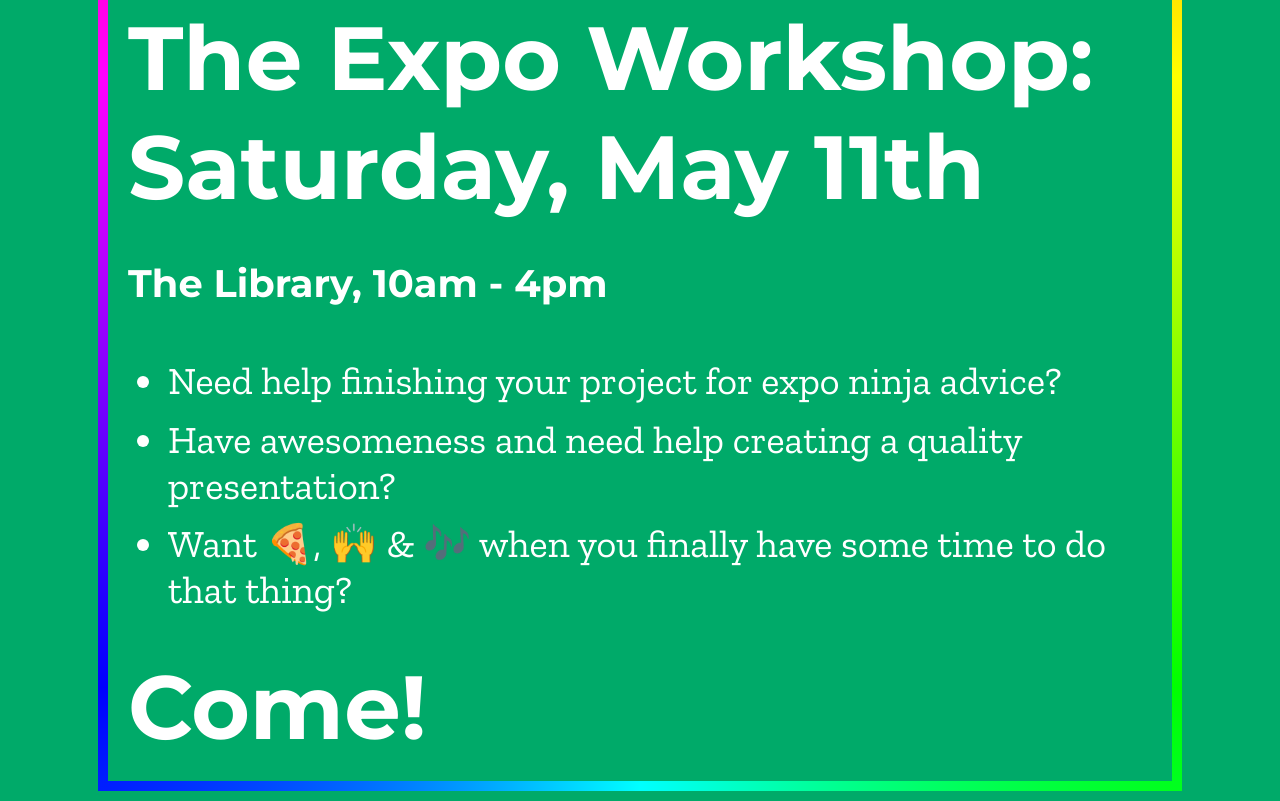
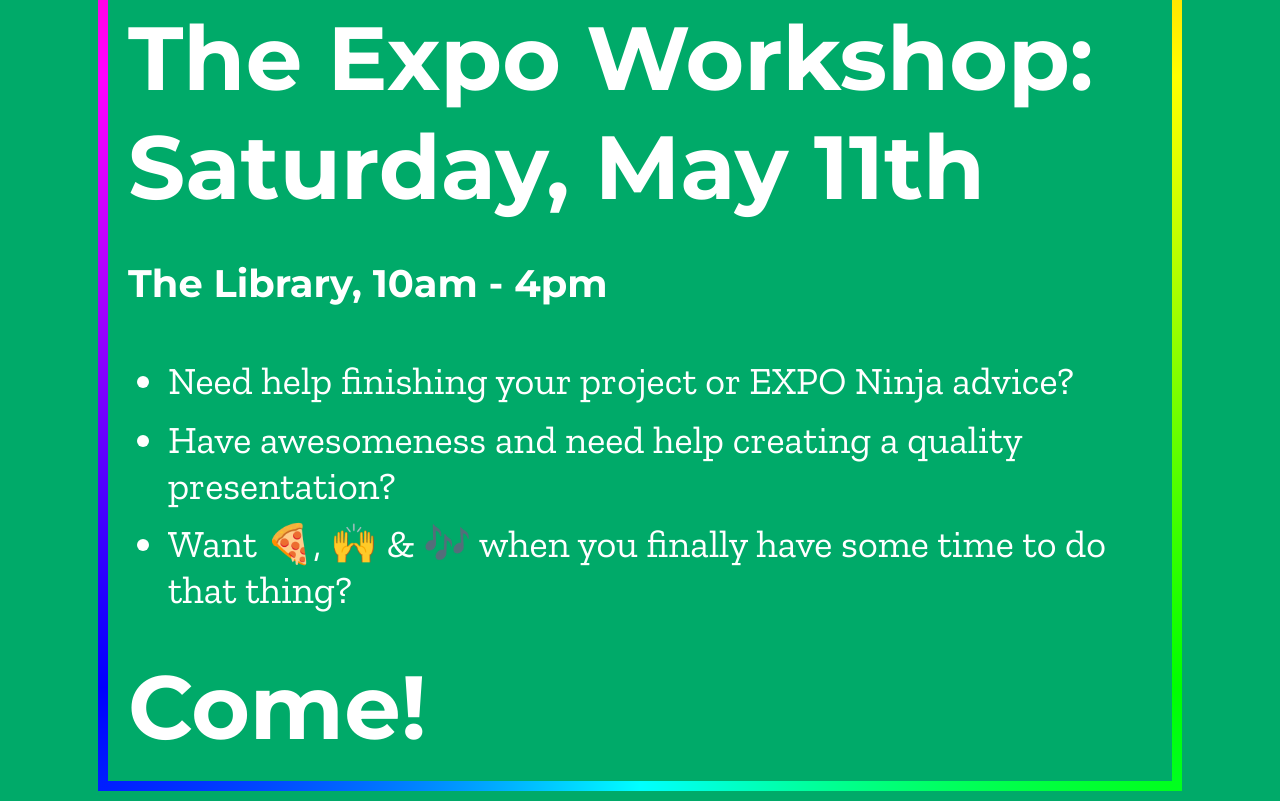
Before and after one commit to Inkering/EXPO, a website: page index.html in a window 1280 px wide. Shown: the part 980-1781 px from the top of the page. Drawn offline with nearby package versions, Linux system fonts and the light colour scheme.

Commit message:
copy editing

```diff
--- a/index.html
+++ b/index.html
@@ -28,7 +28,7 @@
           <h2>The Expo Workshop: <br/> Saturday, May 11th</h2>
           <h3>The Library, 10am - 4pm</h3>
           <ul>
-            <li>Need help finishing your project for expo ninja advice?</li>
+            <li>Need help finishing your project or EXPO Ninja advice?</li>
             <li>Have awesomeness and need help creating a quality presentation?</li>
             <li>Want 🍕, 🙌 &amp; 🎶 when you finally have some time to do that thing?</li>
           </ul>
```
